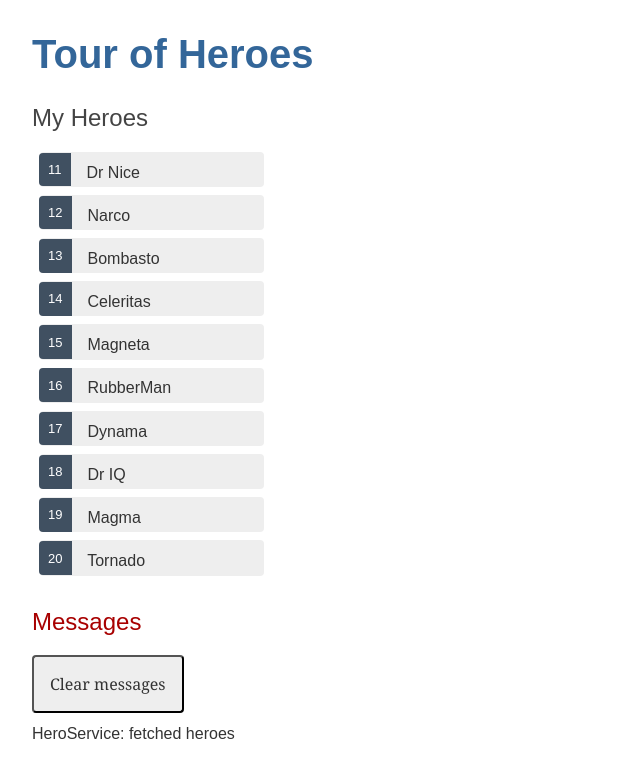
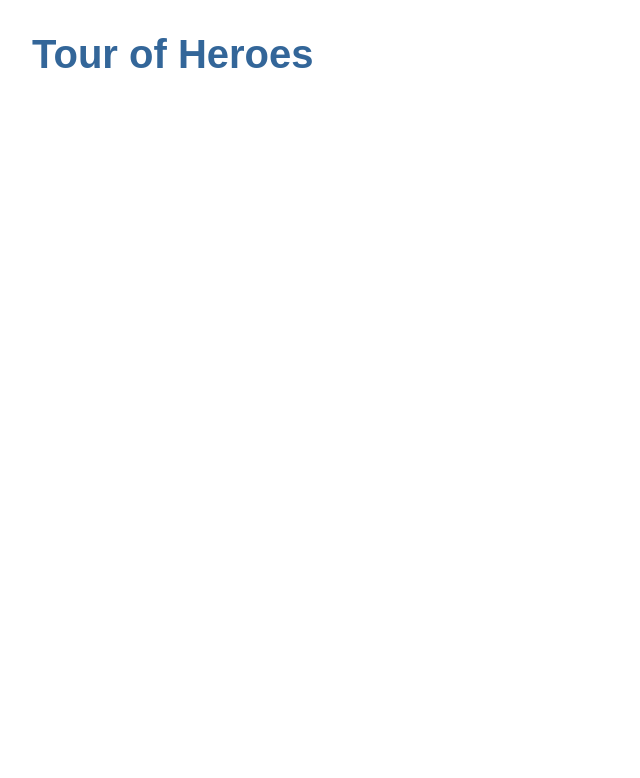
Before and after one commit to angelz913/angular-tour-of-heroes, an Angular app: page / in a window 1280 px wide. Shown: the top 778 px of the page, without its empty margins (0-640 px from the left). Built offline with nearby package versions, Linux system fonts and the light colour scheme.

Commit message:
Add AppRoutingModule

```diff
--- a/src/app/app-routing.module.ts
+++ b/src/app/app-routing.module.ts
@@ -1,7 +1,12 @@
 import { NgModule } from '@angular/core';
-import { RouterModule, Routes } from '@angular/router';
+import { RouterModule, Routes } from '@angular/router'
+import { HeroesComponent } from './heroes/heroes.component';
 
-const routes: Routes = [];
+const routes: Routes = [
+  // path: a string that matches the URL in the browser address bar
+  // component: the component created when navigating to this route
+  { path: 'heroes', component: HeroesComponent }
+];
 
 @NgModule({
   imports: [RouterModule.forRoot(routes)],
--- a/src/app/app.component.html
+++ b/src/app/app.component.html
@@ -1,5 +1,5 @@
 <!-- Angular's interpolation binding syntax -->
 <!-- Present the component's title property -->
 <h1>{{ title }}</h1>
-<app-heroes></app-heroes>
+<router-outlet></router-outlet>
 <app-messages></app-messages>
```
